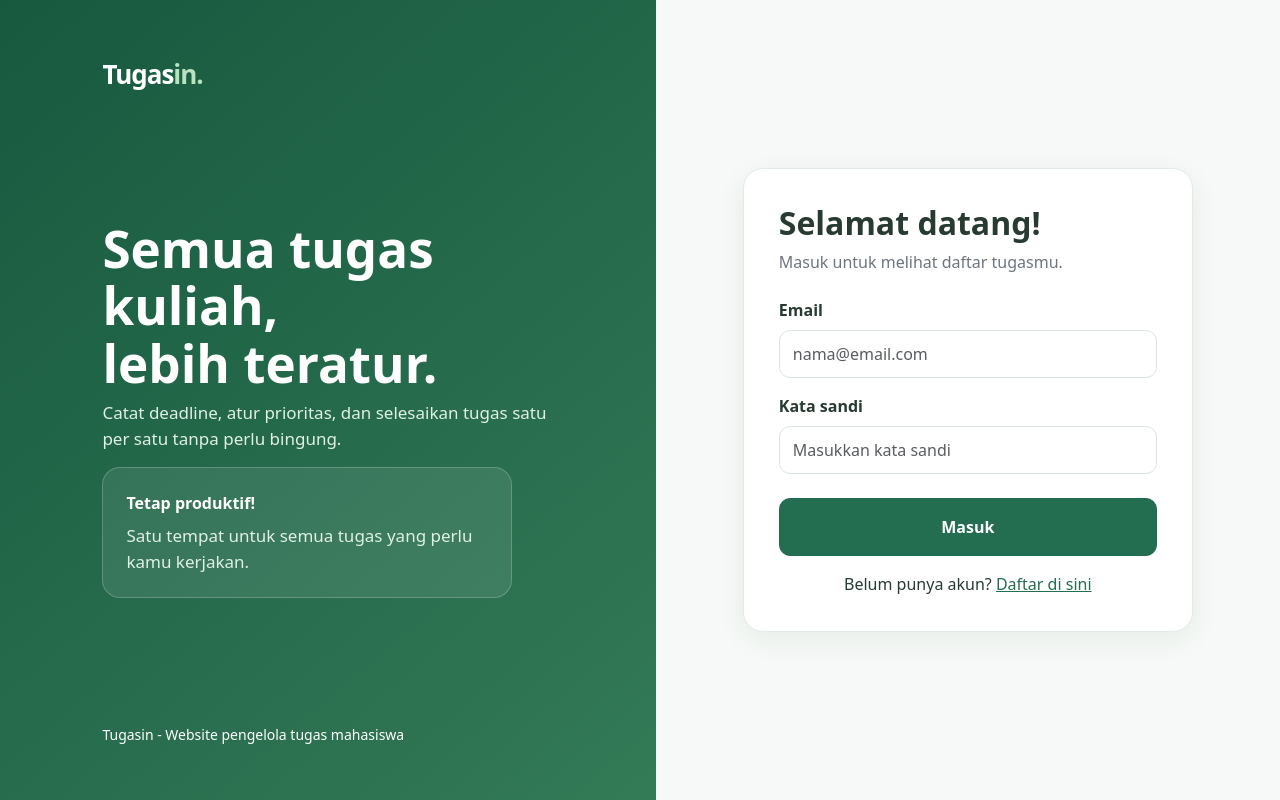
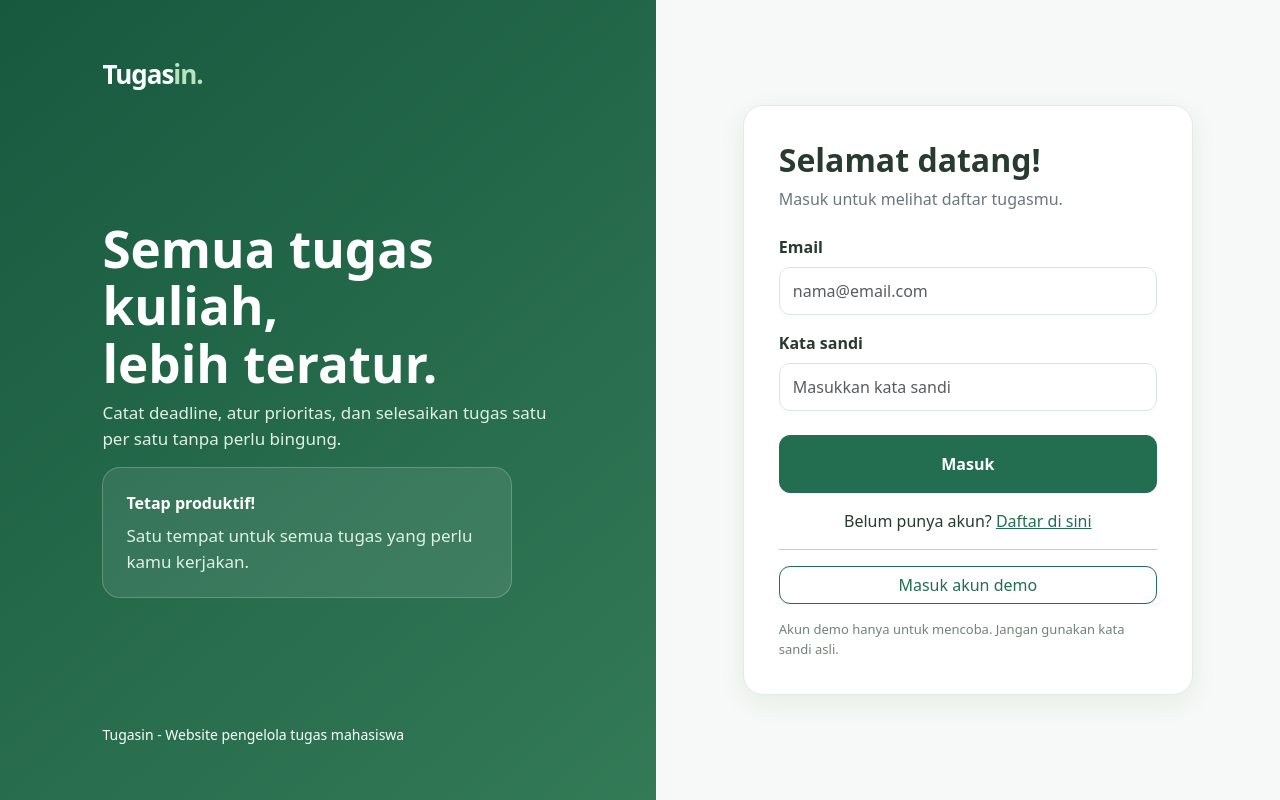
Before and after one commit to novasapryana/kelompok6_tubesproweb, a PHP site: page /login.php in a window 1280 px wide. Run offline with PHP 8.4, Linux system fonts and the light colour scheme.

Commit message:
tambah fitur akun demo

```diff
--- a/aksi.php
+++ b/aksi.php
@@ -1,5 +1,4 @@
 <?php
-// proses hapus tugas dan ubah status selesai/belum
 include "koneksi.php";
 
 if (!isset($_SESSION['user_id'])) {
@@ -29,7 +28,7 @@ if ($do == "toggle") {
   }
 }
 
-// kembali ke halaman sebelumnya
+
 if (isset($_SERVER['HTTP_REFERER'])) {
   header("Location: " . $_SERVER['HTTP_REFERER']);
 } else {
--- a/daftar.php
+++ b/daftar.php
@@ -14,13 +14,13 @@ if (isset($_POST['daftar'])) {
   if (strlen($nama) < 2 || strlen($password) < 6) {
     $pesan = "Nama atau kata sandi terlalu pendek.";
   } else {
-    // cek apakah email sudah dipakai
+
     $cek = mysqli_query($koneksi, "SELECT id FROM users WHERE email = '$emailDb'");
 
     if (mysqli_num_rows($cek) > 0) {
       $pesan = "Email ini sudah terdaftar.";
     } else {
-      // password disimpan dalam bentuk hash, bukan teks asli
+
       $hash = password_hash($password, PASSWORD_DEFAULT);
 
       mysqli_query($koneksi, "INSERT INTO users (nama, email, password) VALUES ('$namaDb', '$emailDb', '$hash')");
--- a/js/script.js
+++ b/js/script.js
@@ -1,4 +1,4 @@
-// JavaScript hanya untuk tema terang/gelap (disimpan di browser)
+
 
 var tema = localStorage.getItem("tema");
 if (tema == null) {
@@ -8,7 +8,6 @@ if (tema == null) {
 document.documentElement.setAttribute("data-tema", tema);
 document.documentElement.setAttribute("data-bs-theme", tema);
 
-// tombol pilih tema (hanya ada di halaman pengaturan)
 var tombolTema = document.querySelectorAll("[data-pilih-tema]");
 
 for (var i = 0; i < tombolTema.length; i++) {
--- a/koneksi.php
+++ b/koneksi.php
@@ -1,5 +1,5 @@
 <?php
-// koneksi ke database MySQL (XAMPP: user root, password kosong)
+
 session_start();
 
 $koneksi = mysqli_connect("localhost", "root", "", "tugasin");
--- a/login.php
+++ b/login.php
@@ -1,7 +1,7 @@
 <?php
 include "koneksi.php";
 
-// kalau sudah login, langsung ke beranda
+
 if (isset($_SESSION['user_id'])) {
   header("Location: index.php");
   exit;
@@ -16,6 +16,8 @@ if (isset($_POST['masuk'])) {
   $hasil = mysqli_query($koneksi, "SELECT * FROM users WHERE email = '$email'");
   $user = mysqli_fetch_assoc($hasil);
 
+
+
   if ($user && password_verify($password, $user['password'])) {
     $_SESSION['user_id'] = $user['id'];
     $_SESSION['nama'] = $user['nama'];
@@ -25,6 +27,29 @@ if (isset($_POST['masuk'])) {
   } else {
     $pesan = "Email atau kata sandi tidak cocok.";
   }
+}
+
+if (isset($_POST['demo'])) {
+  $emailDemo = "demo@tugasin.test";
+
+  $cek = mysqli_query($koneksi, "SELECT * FROM users WHERE email = '$emailDemo'");
+
+
+  if (mysqli_num_rows($cek) == 0) {
+    $hash = password_hash("demo1234", PASSWORD_DEFAULT);
+
+    mysqli_query($koneksi, "INSERT INTO users (nama, email, password) VALUES ('Mahasiswa Demo', '$emailDemo', '$hash')");
+
+    $cek = mysqli_query($koneksi, "SELECT * FROM users WHERE email = '$emailDemo'");
+  }
+
+  $user = mysqli_fetch_assoc($cek);
+
+  $_SESSION['user_id'] = $user['id'];
+  $_SESSION['nama'] = $user['nama'];
+  $_SESSION['email'] = $user['email'];
+  header("Location: index.php");
+  exit;
 }
 
 ?>
@@ -81,6 +106,15 @@ if (isset($_POST['masuk'])) {
       <div class="text-center mt-3">
         Belum punya akun? <a href="daftar.php">Daftar di sini</a>
       </div>
+            <hr>
+
+      <form method="post">
+        <button class="btn btn-outline-success w-100" type="submit" name="demo">Masuk akun demo</button>
+      </form>
+
+      <p class="teks-kecil mt-3 mb-0">
+        Akun demo hanya untuk mencoba. Jangan gunakan kata sandi asli.
+      </p>
     </section>
 
   </main>
--- a/pengaturan.php
+++ b/pengaturan.php
@@ -10,7 +10,7 @@ $user_id = $_SESSION['user_id'];
 $pesan = "";
 $pesanOk = false;
 
-// proses ubah nama
+
 if (isset($_POST['simpan_nama'])) {
   $nama = trim($_POST['nama']);
 
```
Also changed, not shown: css/style.css (+7 -7 lines), form.php (+3 -4 lines), index.php (+4 -4 lines), kalender.php (+9 -11 lines), tugas.php (+3 -4 lines).
